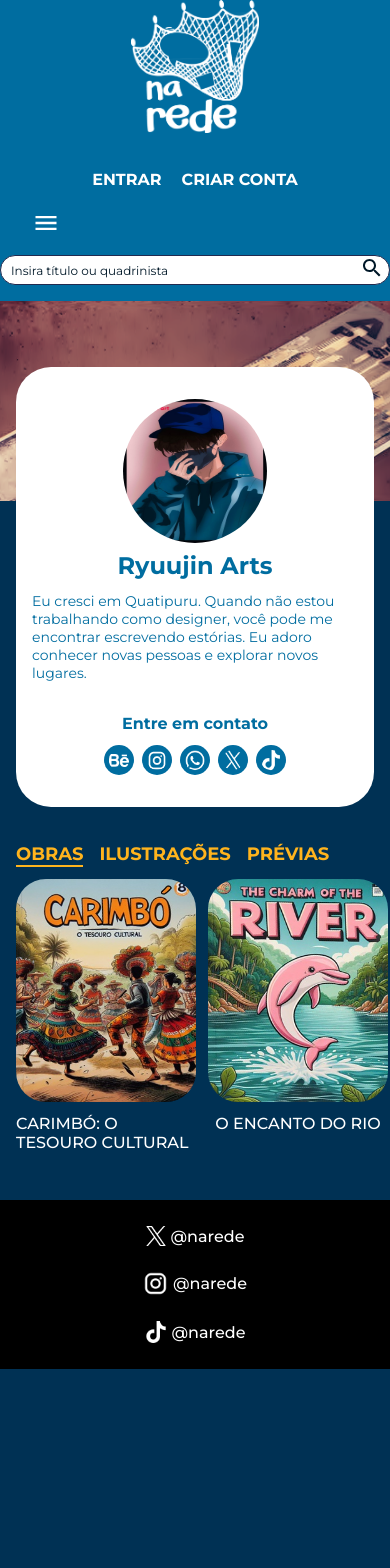
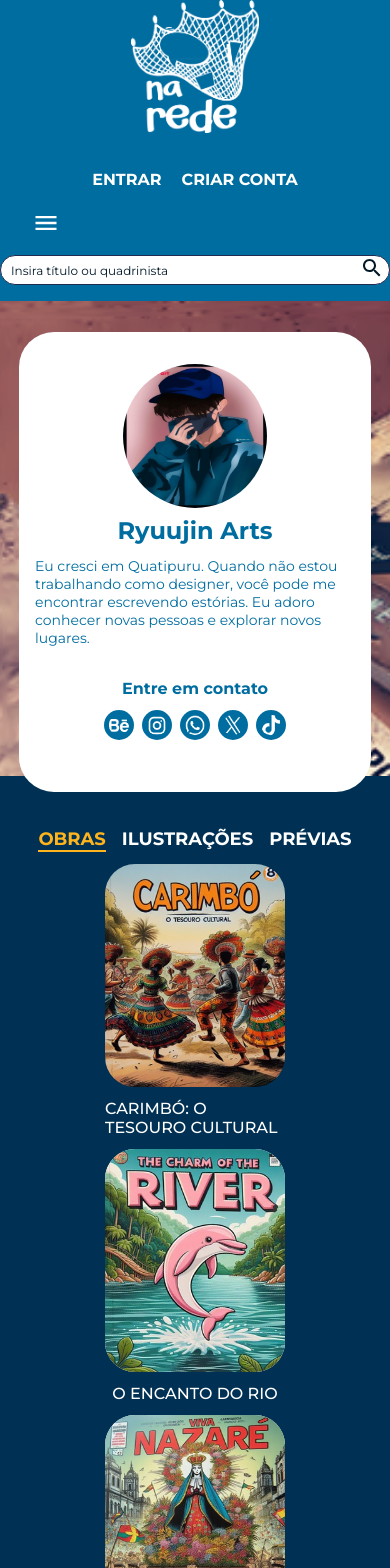
Before and after one commit to YannFigueiredo/narede, a React (Create React App) app in the folder frontend/: page /quadrinista in a window 390 px wide. Shown: the top 1568 px of the page. Before the commit the page ends 1369 px from the top, so only its background shows below. Built offline with nearby package versions, Linux system fonts and the light colour scheme.

Commit message:
style: corrigida responsividade da página de quadrinista

```diff
--- a/frontend/src/pages/Producer/components/Infos/styles.js
+++ b/frontend/src/pages/Producer/components/Infos/styles.js
@@ -23,8 +23,10 @@ export const Container = styled.div`
     background: ${({theme}) => theme.colors.gray["100"]};
   }
 
-  @media screen and (max-width: 600px) {
+  @media screen and (max-width: 768px) {
     max-width: 100%;
+    margin-top: -460px;
+    max-width: 22rem;
   }
 `;
 
--- a/frontend/src/pages/Producer/index.js
+++ b/frontend/src/pages/Producer/index.js
@@ -17,9 +17,7 @@ export default function Producer() {
 
   return(
     <Container>
-      <Header>
-
-      </Header>
+      <Header></Header>
       <Main>
         <Infos />
         <Content>
--- a/frontend/src/pages/Producer/styles.js
+++ b/frontend/src/pages/Producer/styles.js
@@ -16,6 +16,10 @@ export const Header = styled.div`
   background-image: url(${backgroundProfile});
   background-position: center center;
   background-size: cover;
+
+  @media screen and (max-width: 768px) {
+    height: 475px;
+  }
 `;
 
 export const Main = styled.div`
@@ -26,6 +30,10 @@ export const Main = styled.div`
   gap: ${({theme}) => theme.spacing.between_elements.between_sections};
   flex-wrap: wrap;
 
+  @media screen and (max-width: 768px) {
+    justify-content: center;
+  }
+
   @media screen and (max-width: 600px) {
     padding: ${({theme}) => theme.spacing.padding.small}};
   }
@@ -35,11 +43,20 @@ export const Content = styled.div`
   display: flex;
   flex-direction: column;
   gap: ${({theme}) => theme.spacing.between_elements.between_cards};
+
+  @media screen and (max-width: 768px) {
+    width: 100%;
+  }
 `;
 
 export const OptionWrapper = styled.div`
   display: flex;
   gap: ${({theme}) => theme.spacing.between_elements.between_cards};
+
+  @media screen and (max-width: 768px) {
+    flex-direction: column;
+    align-items: center;
+  }
 `;
 
 export const Options = styled.div`
@@ -60,4 +77,17 @@ export const Options = styled.div`
   span:hover, .active {
     border-color: ${({theme}) => theme.colors.detailPrimary};
   }
+
+  @media screen and (max-width: 768px) {
+    justify-content: center;
+
+    span {
+      color: #FFF;
+    }
+
+    span:hover, .active {
+      color: ${({theme}) => theme.colors.detailPrimary};
+      border-color: ${({theme}) => theme.colors.detailPrimary};
+    }
+  }
 `;
```
